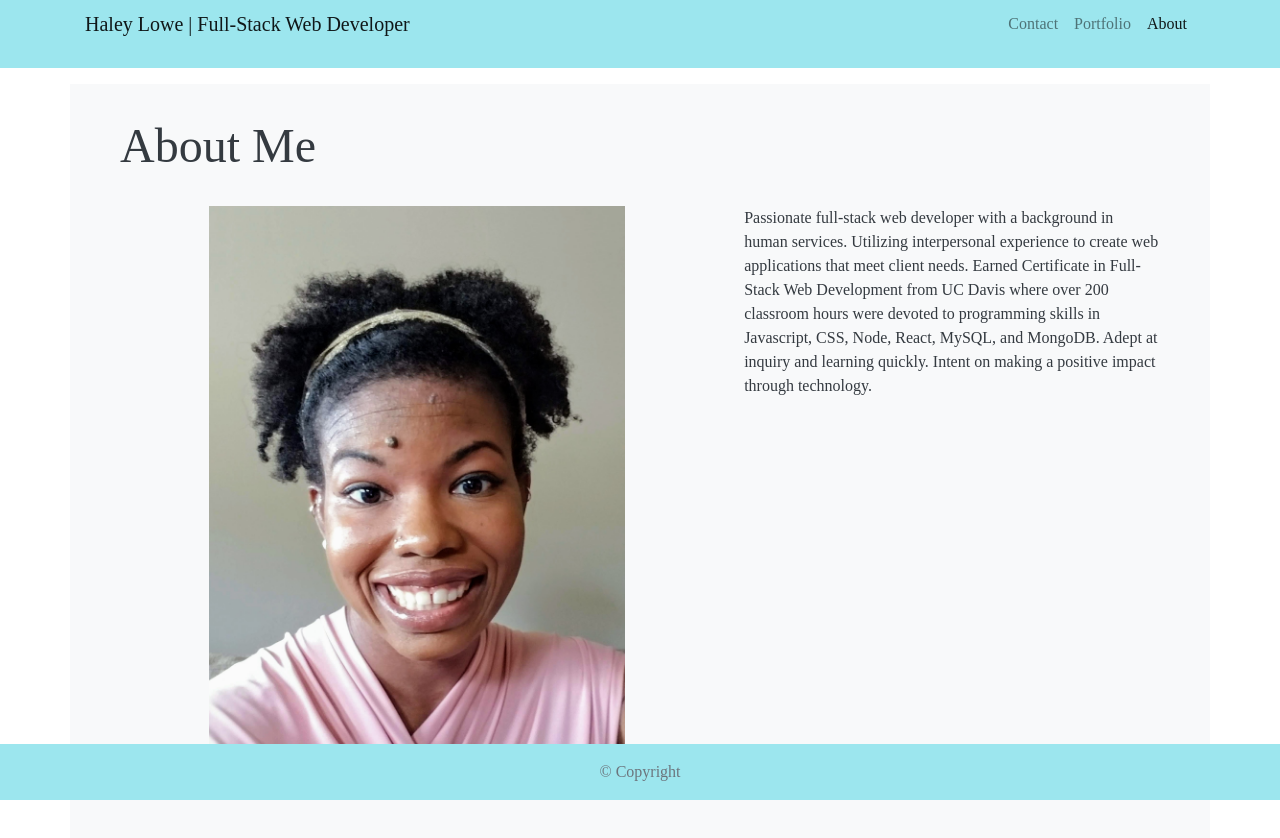
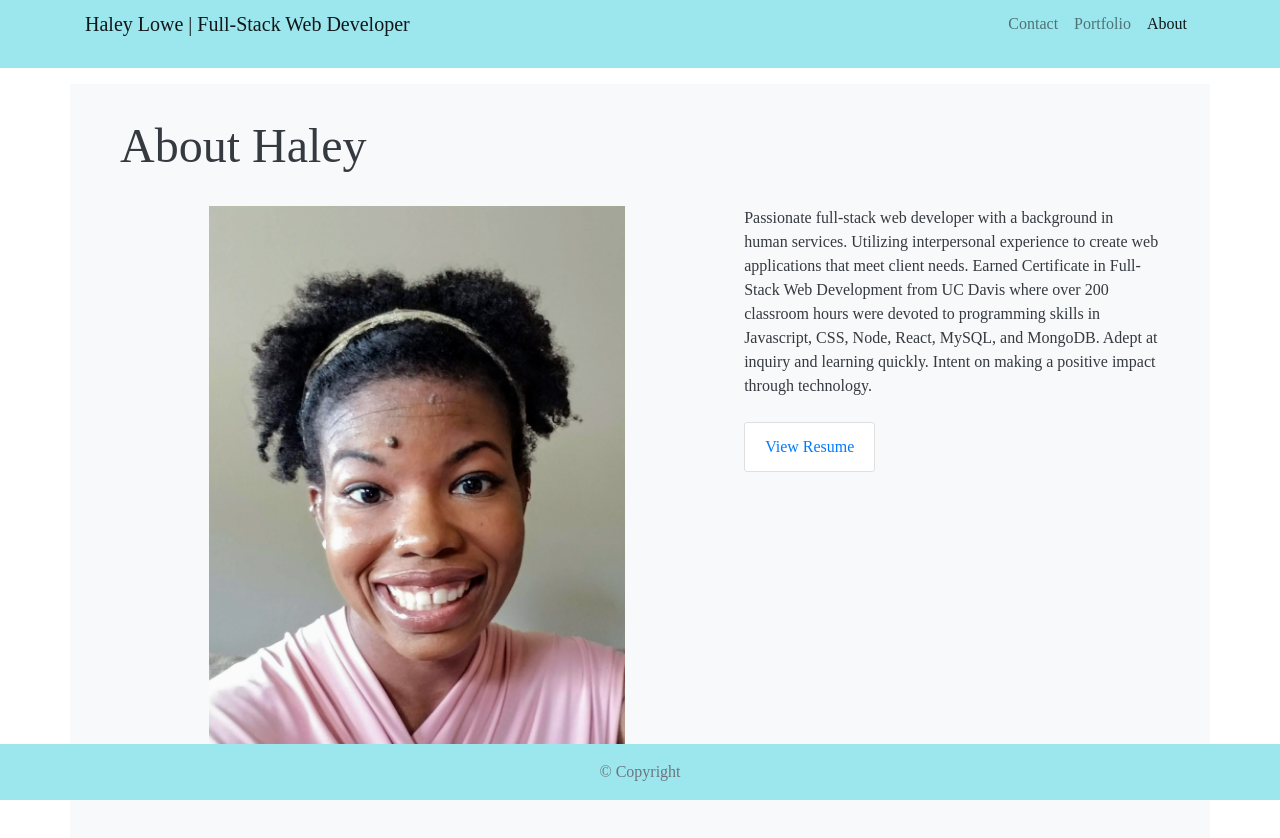
Before and after one commit to halowe94/hlowe-portofolio, a plain HTML site: page index.html in a window 1280 px wide. Drawn offline with nearby package versions, Linux system fonts and the light colour scheme.

Commit message:
added resume button to index.html and css to float button left

```diff
--- a/index.html
+++ b/index.html
@@ -53,7 +53,7 @@
 
       <!--Begin About Me-->
       <header class="row col-lg-12 col-md-12 col-sm-12 col-xs-12">
-        <h1>About Me</h1>
+        <h1>About Haley</h1>
       </header>
       <!--End About Me-->
 
@@ -71,8 +71,16 @@
         <br>
         <br>
 
-        <p class="col-lg-5 col-md-5 col-sm-12 col-xs-12">
+        <div class="col-lg-5 col-md-5 col-sm-12 col-xs-12">
           Passionate full-stack web developer with a background in human services. Utilizing interpersonal experience to create web applications that meet client needs. Earned Certificate in Full-Stack Web Development from UC Davis where over 200 classroom hours were devoted to programming skills in Javascript, CSS, Node, React, MySQL, and MongoDB. Adept at inquiry and learning quickly. Intent on making a positive impact through technology.
+          <br>
+          <br>
+          <div class="card" id='resumeBtn'>
+            <ul class="list-group list-group-flush">
+              <li class="list-group-item"><a href="https://docs.google.com/document/d/15MXhcyCWW5dcrAWq_R4ZW9qjM7DOsguyDfnobo3H9WI/edit?usp=sharing">View Resume</a></li>
+            </ul>
+          </div>
+        </div>
         <div class="col-lg-1 col-md-1 col-sm-0 col-xs-0"></div>
 
       </section>
--- a/style.css
+++ b/style.css
@@ -52,3 +52,7 @@ h1 {
   margin-bottom: 50px;
   text-align: center;
 }
+
+#resumeBtn {
+  float: left !important;
+}
```
